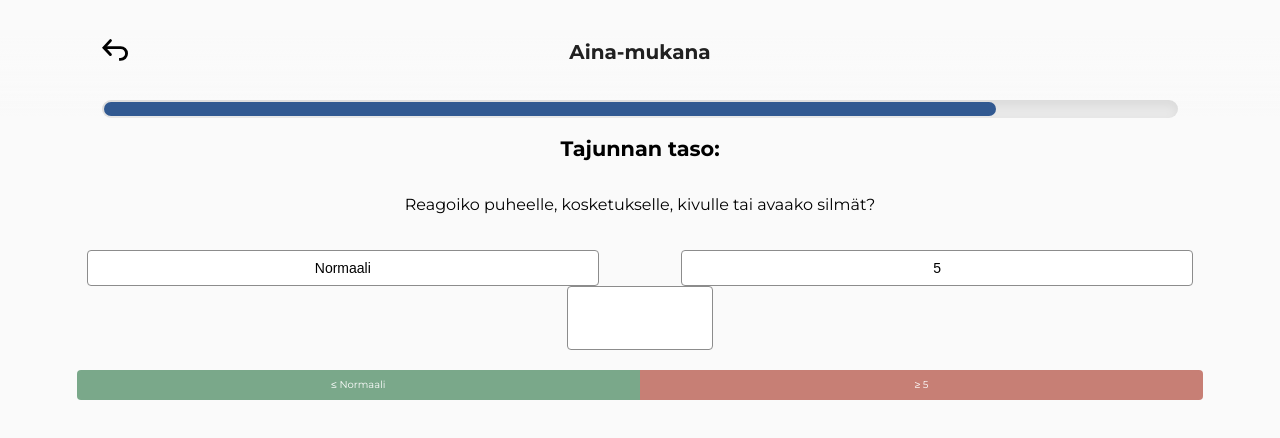
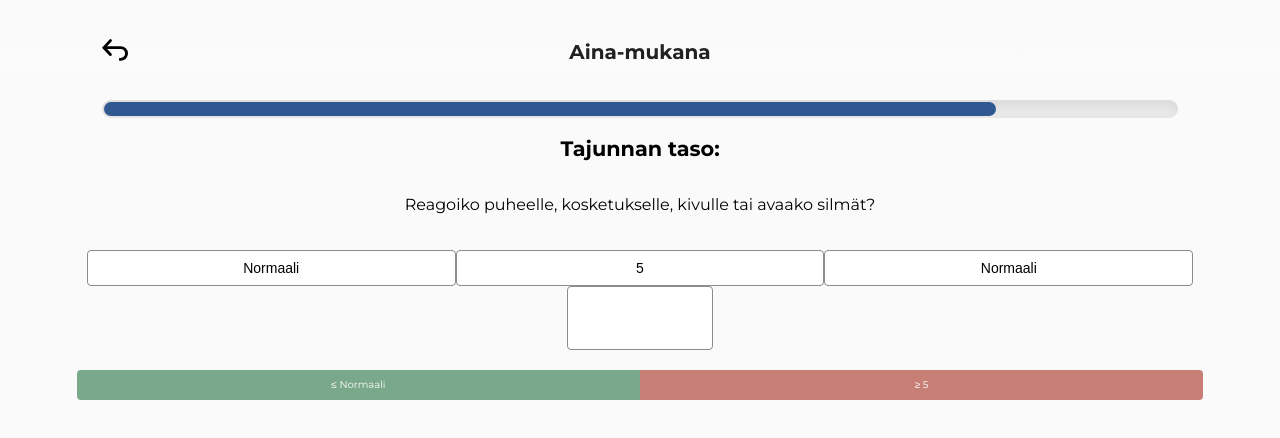
Before and after one commit to digitalents-helsinki/Sote-App, a React (Create React App) app: page /tajunnantaso in a window 1280 px wide. Shown: the top 438 px of the page. Built offline with nearby package versions, Linux system fonts and the light colour scheme.

Commit message:
Add new button

```diff
--- a/src/Components/Button.js
+++ b/src/Components/Button.js
@@ -41,6 +41,14 @@ function Button(props) {
           onClick={clickHandler(false)}
           value={values[1]}
         ></input>
+
+        <input
+          type="button"
+          className="double-button-inactive"
+          style={formulateButtonStyle(true)}
+          onclick={clickHandler(0)}
+          value={values[0]}
+        ></input>
       </form>
       {props.hoitoOhje && (
         <div
```
